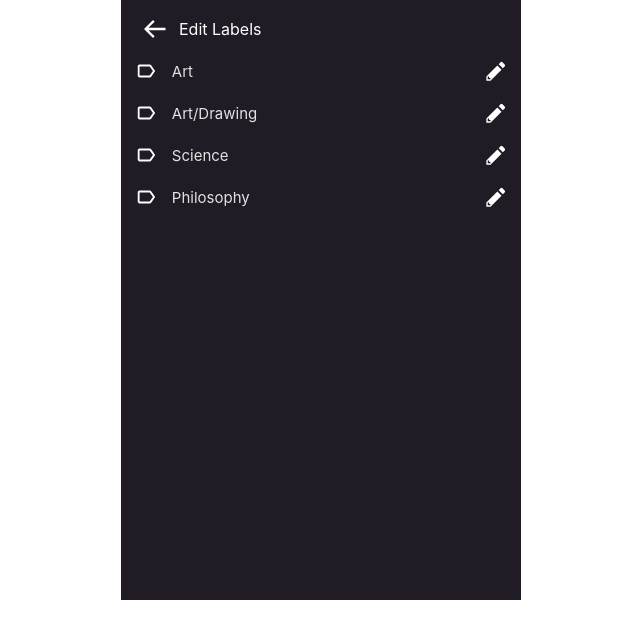
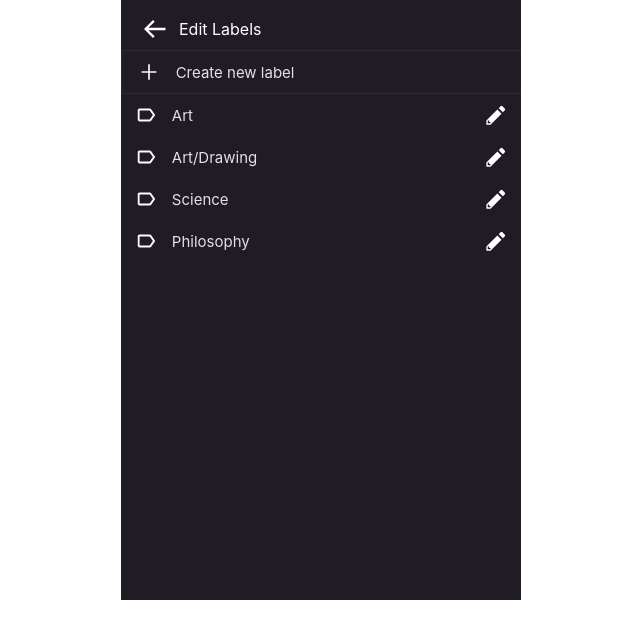
Before and after one commit to kiwipxl/keep-lite, a React (Create React App) app in the folder client/: page /labels/edit in a window 1280 px wide. Shown: the top 638 px of the page, without its empty margins (319-959 px from the left). Built offline with nearby package versions, Linux system fonts and the light colour scheme; what draft-js-linkify-plugin would draw is missing.

Commit message:
added create new label button

```diff
--- /dev/null
+++ b/client/src/components/label/CreateLabel.js
@@ -0,0 +1,91 @@
+import React from "react";
+import styled from "styled-components";
+import { useSelector, useDispatch } from "react-redux";
+import { AiOutlinePlus } from "react-icons/ai";
+import { ImCross } from "react-icons/im";
+import { BsCheck } from "react-icons/bs";
+import Icon from "../Icon";
+import Input from "../input/Input";
+import { createLabel } from "../../redux/actions";
+
+const CreateLabel = ({ className }) => {
+  const inputRef = React.createRef();
+  const [selected, setSelected] = React.useState(false);
+  const dispatch = useDispatch();
+  const [name, setName] = React.useState("");
+
+  React.useEffect(() => {
+    if (selected) {
+      inputRef.current.focus();
+    }
+  }, [selected]);
+
+  if (selected) {
+    return (
+      <div className={className}>
+        <StyledIcon
+          Component={ImCross}
+          size={22}
+          variant="button"
+          onClick={() => {
+            setSelected(false);
+            setName("");
+          }}
+        ></StyledIcon>
+
+        <StyledInput
+          ref={inputRef}
+          value={name}
+          placeholder="Create new label"
+          onChange={(e) => setName(e.target.value)}
+        ></StyledInput>
+
+        <StyledIcon
+          variant="button"
+          Component={BsCheck}
+          size={22}
+          onClick={() => {
+            dispatch(createLabel(null, name));
+            setSelected(false);
+            setName("");
+          }}
+        ></StyledIcon>
+      </div>
+    );
+  } else {
+    return (
+      <div className={className} onClick={() => setSelected(true)}>
+        <StyledIcon
+          Component={AiOutlinePlus}
+          size={22}
+          onClick={() => setSelected(true)}
+        ></StyledIcon>
+
+        <Text>Create new label</Text>
+      </div>
+    );
+  }
+};
+
+const StyledIcon = styled(Icon)`
+  flex: 0.1;
+`;
+
+const Text = styled.span`
+  margin-left: 10px;
+  flex: 1;
+  font-size: 15px;
+  opacity: ${(props) => props.theme.highEmphasisOpacity};
+`;
+
+const StyledInput = styled(Input)`
+  margin-left: 10px;
+  flex: 1;
+  font-size: 15px;
+  opacity: ${(props) => props.theme.highEmphasisOpacity};
+`;
+
+export default styled(CreateLabel)`
+  display: flex;
+  align-items: center;
+`;
--- a/client/src/screens/ManageLabelsScreen.js
+++ b/client/src/screens/ManageLabelsScreen.js
@@ -7,6 +7,7 @@ import List from "../components/nav/List";
 import ListRow from "../components/nav/ListRow";
 import { addNoteLabel, removeNoteLabel } from "../redux/actions";
 import EditableLabel from "../components/label/EditableLabel";
+import CreateLabel from "../components/label/CreateLabel";
 
 const ManageLabelsScreen = ({ className }) => {
   const labels = useSelector((state) => state.labels);
@@ -16,6 +17,10 @@ const ManageLabelsScreen = ({ className }) => {
       <Header backButton title="Edit Labels"></Header>
 
       <List>
+        <CreateLabelListRow>
+          <StyledCreateLabel></StyledCreateLabel>
+        </CreateLabelListRow>
+
         {Object.keys(labels).map((lid) => {
           const label = labels[lid];
 
@@ -30,6 +35,19 @@ const ManageLabelsScreen = ({ className }) => {
   );
 };
 
+const CreateLabelListRow = styled(ListRow)`
+  border-width: 1px;
+  border-color: ${(props) => props.theme.elevate02dp(props.theme.surfaceColor)};
+  border-style: solid;
+`;
+
+const StyledCreateLabel = styled(CreateLabel)`
+  margin-left: 10px;
+  margin-right: 10px;
+  margin-top: 10px;
+  margin-bottom: 10px;
+`;
+
 const StyledEditableLabel = styled(EditableLabel)`
   width: calc(100% - 20px);
 
```
Also changed, not shown: 1 other file (tests, documents, lock files or other folders).
